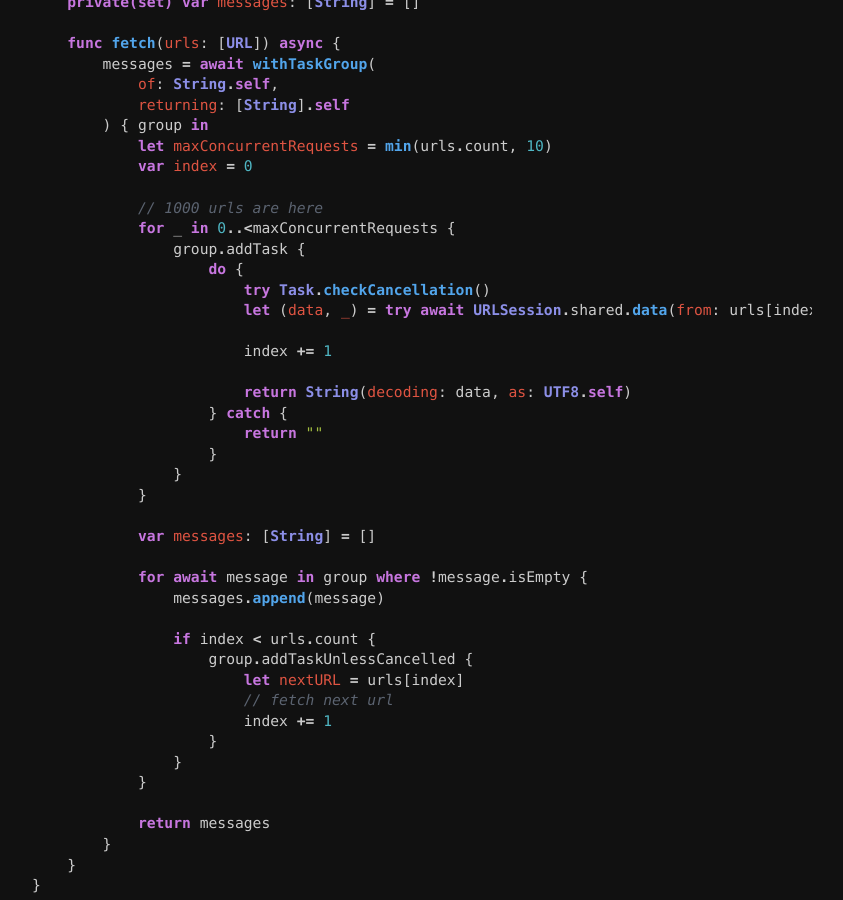
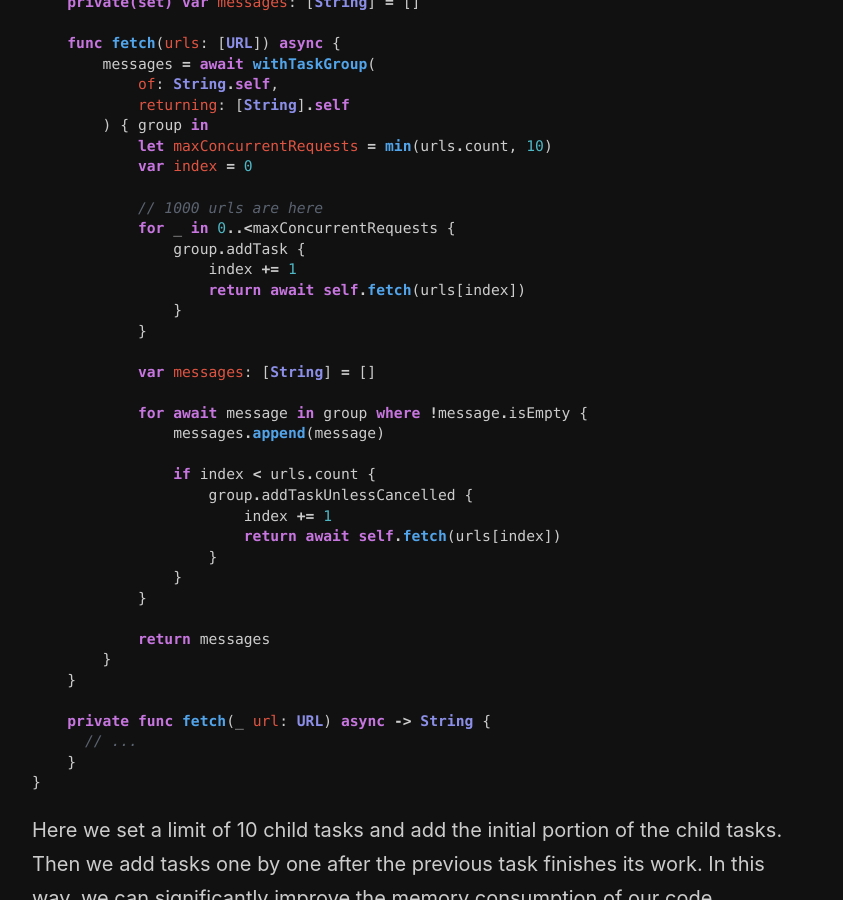
Before and after one commit to mecid/mecid.github.io, a Jekyll site: the page built from _posts/2025-02-04-mastering-task-groups-in-swift.md, in a window 1280 px wide and 900 px high, scrolled down 4132 px. Shown: the whole window, without its empty margins (218-1061 px from the left). Built offline with Jekyll 4.4.1, drawn with Linux system fonts in a browser that asks for light colours.

Commit message:
final code example in task groups post tuned

````diff
--- a/_posts/2025-02-04-mastering-task-groups-in-swift.md
+++ b/_posts/2025-02-04-mastering-task-groups-in-swift.md
@@ -150,16 +150,8 @@
             // 1000 urls are here
             for _ in 0..<maxConcurrentRequests {
                 group.addTask {
-                    do {
-                        try Task.checkCancellation()
-                        let (data, _) = try await URLSession.shared.data(from: urls[index])
-
-                        index += 1
-
-                        return String(decoding: data, as: UTF8.self)
-                    } catch {
-                        return ""
-                    }
+                    index += 1
+                    return await self.fetch(urls[index])
                 }
             }
 
@@ -170,15 +162,18 @@
 
                 if index < urls.count {
                     group.addTaskUnlessCancelled {
-                        let nextURL = urls[index]
-                        // fetch next url
                         index += 1
+                        return await self.fetch(urls[index])
                     }
                 }
             }
 
             return messages
         }
+    }
+
+    private func fetch(_ url: URL) async -> String {
+      // ...
     }
 }
 ```
````
